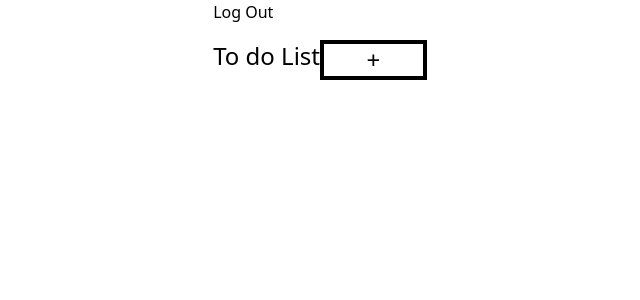
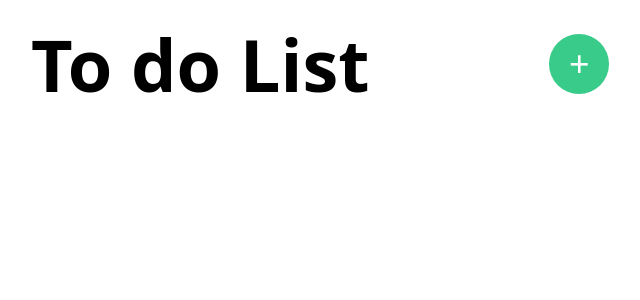
Before and after one commit to Barabasbalazs/ToDoList, a Vue app: page / in a window 1280 px wide. Shown: the top 300 px of the page, without its empty margins (320-960 px from the left). Built offline with nearby package versions, Linux system fonts and the light colour scheme.

Commit message:
ITL-[7-10] created base header

```diff
--- a/src/App.vue
+++ b/src/App.vue
@@ -1,7 +1,7 @@
 <script setup lang="ts">
-import PageCont from './components/PageCont.vue';
+import ToDoWrapper from './components/ToDoWrapper.vue';
 </script>
 
 <template>
-  <PageCont/>
+  <ToDoWrapper/>
 </template>
--- a/src/components/PageHeader.vue
+++ b/src/components/PageHeader.vue
@@ -1,13 +1,8 @@
 <template>
     <header>
-        <div class="grid grid-rows-2 place-content-evenly">
-            <div class="text-l">
-                <button>Log Out</button>
-            </div>
-            <div class="grid grid-cols-2 text-2xl">
-                <h1>To do List</h1>
-                <button @click="showForm" class="border-4 border-black">+</button>
-            </div>
+        <div class="flex flex-cols justify-between px-4 pt-7 items-center">
+            <h1 class="text-2xl lg:text-7xl font-semibold">To do List</h1>
+            <button @click="showForm" class="lg:w-[59.64px] lg:h-[59.64px] w-8 h-8 bg-green text-xl text-white lg:text-4xl rounded-full col-end-auto">+</button>
         </div>
     </header>
 </template>
@@ -23,3 +18,11 @@ const showForm = () => {
 }
 
 </script>
+
+<style>
+
+.btn {
+    background-color:  #38CB89;
+}
+
+</style>
--- a/src/components/PageCont.vue
+++ b/src/components/ToDoWrapper.vue
@@ -1,14 +1,15 @@
 <template>
-    <PageHeader @show-form="showToDoForm"/>
-    <div class="grid place-items-center">
-        <div v-if="showForm">
-            <TodoForm @add-to-do="addItem"
-                @hide-form="showToDoForm"
+    <div class="max-w-[610px] flex flex-col mx-auto">
+        <PageHeader @show-form="showToDoForm"/>
+            <div v-if="showForm">
+                <TodoForm @add-to-do="addItem"
+                    @hide-form="showToDoForm"/>
+            </div>
+        <div v-if="listItems.length !== 0">
+            <TodoList @remove-item="removeTodo"
+                :list-items="listItems"
             />
         </div>
-        <TodoList @remove-item="removeTodo"
-            :list-items="listItems"
-        />
     </div>
 </template>
 
--- a/tailwind.config.cjs
+++ b/tailwind.config.cjs
@@ -5,7 +5,11 @@ module.exports = {
     "./src/**/*.{vue,js,ts,jsx,tsx}",
   ],
   theme: {
-    extend: {},
+    extend: {
+      colors: {
+        'green' : '#38CB89',
+      }
+    },
   },
   plugins: [],
 }
```
